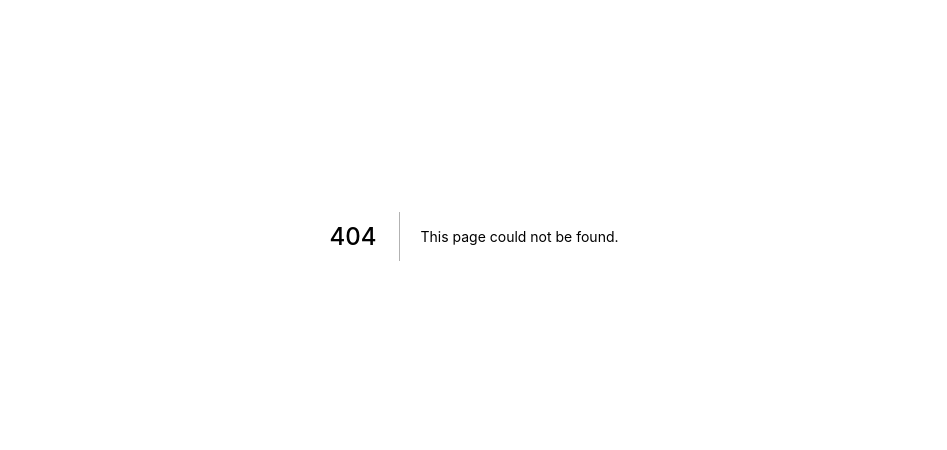
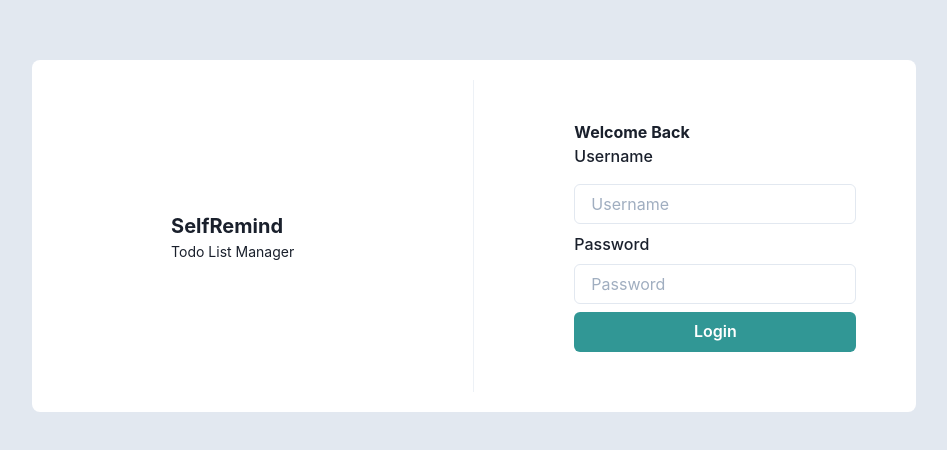
Before and after one commit to redfrogsss/selfremind, a Next.js app: page /login in a window 1280 px wide. Before the commit this address had no page. Shown: the part 164-614 px from the top of the page, without its empty margins (166-1113 px from the left). Built offline with nearby package versions, Linux system fonts and the light colour scheme.

Commit message:
add login page layout

```diff
--- /dev/null
+++ b/components/LoginForm.js
@@ -0,0 +1,17 @@
+import { Button, FormControl, FormLabel, Input, Stack} from "@chakra-ui/react";
+
+export default function LoginForm() {
+    return (
+        <FormControl>
+            <Stack>
+                <FormLabel htmlFor="usernmae">Username</FormLabel>
+                <Input id="username" type="text" placeholder="Username"></Input>
+                <FormLabel htmlFor="password">Password</FormLabel>
+                <Input id="password" type="password" placeholder="Password"></Input>
+                <Button type="submit" mt={4} colorScheme="teal">
+                    Login
+                </Button>
+            </Stack>
+        </FormControl>
+    );
+}
--- /dev/null
+++ b/pages/login.js
@@ -0,0 +1,39 @@
+import { Box, Center, Divider, Grid, GridItem, Stack, Text } from "@chakra-ui/react";
+import "../styles/theme";
+import theme from "../styles/theme";
+import "../components/LoginForm"
+import LoginForm from "../components/LoginForm";
+
+export default function Login() {
+
+    return (
+        <div style={{
+            backgroundColor: "#E2E8F0",
+        }}>
+            <Center height="100vh">
+                <Box m={5} p={5} borderRadius="lg" backgroundColor={theme.colors.white}>
+                    <Grid templateColumns='repeat(7, 1fr)'>
+                        <GridItem m={5} p={5} colSpan={3}>
+                            <Center height="100%">
+                                <Stack spacing="0">
+                                    <Text fontSize='xl' as='b'>SelfRemind</Text>
+                                    <Text fontSize='sm'>Todo List Manager</Text>
+                                </Stack>
+                            </Center>
+                        </GridItem>
+                        <GridItem>
+                            <Center h="100%">
+                                <Divider orientation='vertical' />
+                            </Center>
+                        </GridItem>
+                        <GridItem m={5} p={5} colSpan={3}>
+                            <Text as="b">Welcome Back</Text>
+                            <LoginForm />
+                        </GridItem>
+                    </Grid>
+                </Box>
+            </Center>
+        </div>
+    )
+
+}
```
